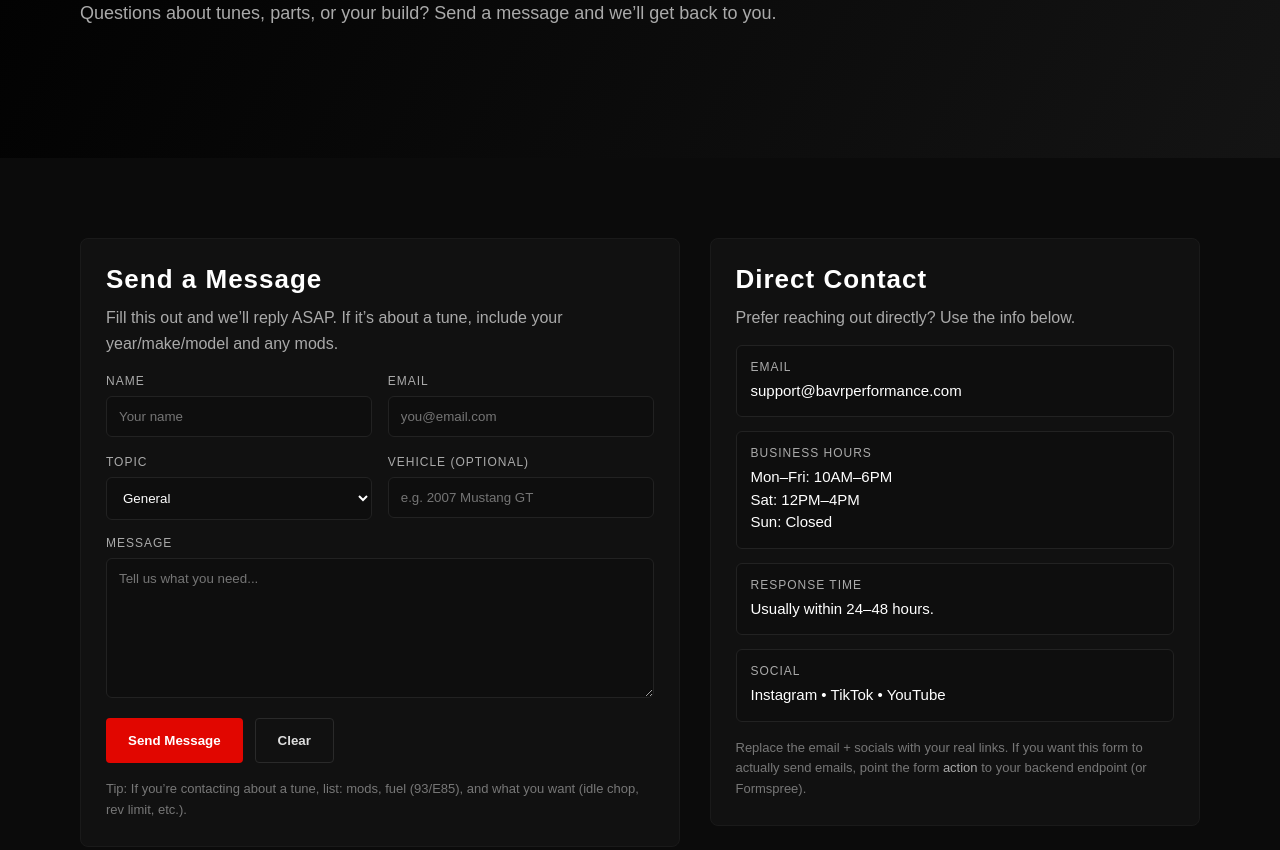
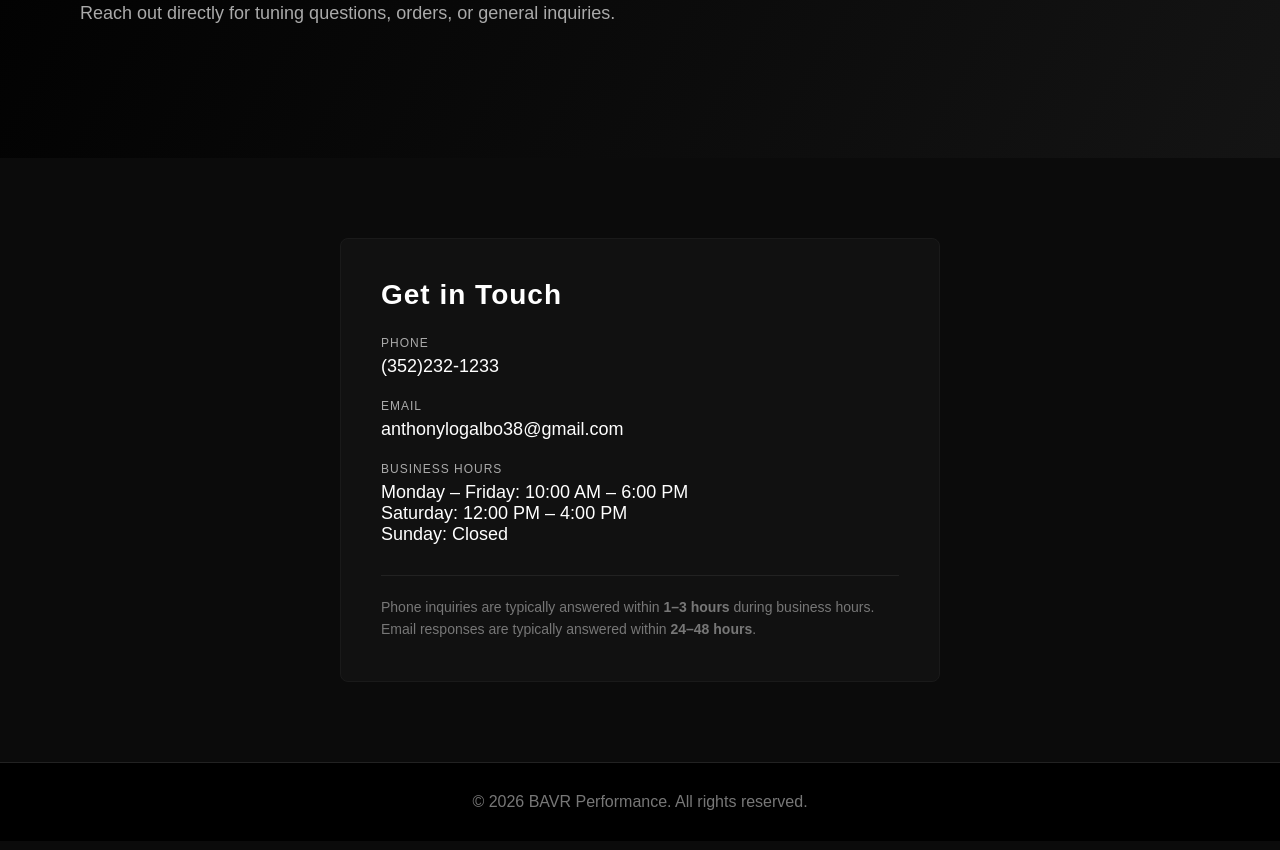
Before and after one commit to tiktoksklf/bavr, a website: page contact.html in a window 1280 px wide. Shown: the part 349-1199 px from the top of the page. Drawn offline with Linux system fonts and the light colour scheme.

Commit message:
Update contact.html

```diff
--- a/contact.html
+++ b/contact.html
@@ -1,9 +1,7 @@
-<!DOCTYPE html>
-<html lang="en">
-<head>
-  <meta charset="UTF-8" />
-  <title>BAVR Performance - Contact</title>
-  <meta name="viewport" content="width=device-width, initial-scale=1.0" />
+<html lang="en"><head>
+  <meta charset="UTF-8">
+  <title>BAVR Performance | Contact</title>
+  <meta name="viewport" content="width=device-width, initial-scale=1.0">
 
   <style>
     * { margin: 0; padding: 0; box-sizing: border-box; font-family: Arial, Helvetica, sans-serif; }
@@ -21,7 +19,6 @@
     nav a { margin-left: 30px; color: #aaa; text-decoration: none; font-size: 14px; }
     nav a:hover { color: #fff; }
 
-    /* Contact Hero */
     .hero {
       min-height: 55vh;
       background: linear-gradient(120deg, #000, #141414);
@@ -31,112 +28,34 @@
       padding: 80px;
     }
     .hero h2 { font-size: 56px; max-width: 800px; }
-    .hero p { margin: 20px 0 0; font-size: 18px; color: #aaa; max-width: 780px; }
+    .hero p { margin-top: 20px; font-size: 18px; color: #aaa; max-width: 700px; }
 
-    /* Contact Section */
     .contact {
       padding: 80px;
+      display: flex;
+      justify-content: center;
     }
 
-    .contact-grid {
-      display: grid;
-      grid-template-columns: 1.1fr 0.9fr;
-      gap: 30px;
-      align-items: start;
+    .contact-card {
+      background: #111;
+      padding: 40px;
+      border-radius: 8px;
+      border: 1px solid #1a1a1a;
+      max-width: 600px;
+      width: 100%;
     }
 
-    .card {
-      background: #111;
-      padding: 25px;
-      border-radius: 8px;
-      border: 1px solid #1a1a1a;
-    }
-
-    .card h3 {
-      font-size: 26px;
-      margin-bottom: 10px;
+    .contact-card h3 {
+      font-size: 28px;
+      margin-bottom: 25px;
       letter-spacing: 1px;
     }
 
-    .muted { color: #aaa; line-height: 1.6; }
-
-    .form-row {
-      display: grid;
-      grid-template-columns: 1fr 1fr;
-      gap: 16px;
-      margin-top: 18px;
+    .info {
+      margin-bottom: 22px;
     }
 
-    label {
-      display: block;
-      font-size: 12px;
-      letter-spacing: 1px;
-      color: #aaa;
-      margin-bottom: 8px;
-      text-transform: uppercase;
-    }
-
-    input, textarea, select {
-      width: 100%;
-      background: #0e0e0e;
-      border: 1px solid #222;
-      color: #fff;
-      padding: 12px 12px;
-      border-radius: 6px;
-      outline: none;
-    }
-
-    input:focus, textarea:focus, select:focus {
-      border-color: #e10600;
-      box-shadow: 0 0 0 2px rgba(225, 6, 0, 0.15);
-    }
-
-    textarea {
-      min-height: 140px;
-      resize: vertical;
-    }
-
-    .actions {
-      display: flex;
-      gap: 12px;
-      margin-top: 16px;
-      flex-wrap: wrap;
-    }
-
-    .btn {
-      width: fit-content;
-      padding: 14px 22px;
-      background: #e10600;
-      border: none;
-      color: white;
-      font-weight: bold;
-      cursor: pointer;
-      border-radius: 4px;
-    }
-    .btn:hover { filter: brightness(1.08); }
-
-    .btn.secondary {
-      background: transparent;
-      border: 1px solid #2a2a2a;
-      color: #ddd;
-    }
-    .btn.secondary:hover { border-color: #3a3a3a; }
-
-    /* Info list */
-    .info-list {
-      margin-top: 14px;
-      display: grid;
-      gap: 14px;
-    }
-
-    .info-item {
-      background: #0e0e0e;
-      border: 1px solid #222;
-      border-radius: 6px;
-      padding: 14px;
-    }
-
-    .info-item .k {
+    .label {
       color: #aaa;
       font-size: 12px;
       letter-spacing: 1px;
@@ -144,21 +63,26 @@
       margin-bottom: 6px;
     }
 
-    .info-item .v {
-      color: #fff;
-      font-size: 15px;
-      line-height: 1.5;
-      word-break: break-word;
+    .value {
+      font-size: 18px;
     }
 
-    .info-item a { color: #fff; text-decoration: none; }
-    .info-item a:hover { color: #e10600; }
+    .value a {
+      color: #fff;
+      text-decoration: none;
+    }
+
+    .value a:hover {
+      color: #e10600;
+    }
 
     .note {
-      margin-top: 16px;
+      margin-top: 30px;
       color: #777;
-      font-size: 13px;
+      font-size: 14px;
       line-height: 1.6;
+      border-top: 1px solid #222;
+      padding-top: 20px;
     }
 
     footer {
@@ -169,18 +93,17 @@
       border-top: 1px solid #222;
     }
 
-    @media (max-width: 900px) {
+    @media (max-width: 768px) {
       header { padding: 20px; }
       .hero { padding: 40px; text-align: center; }
       .hero h2 { font-size: 38px; }
       .contact { padding: 40px 20px; }
-      .contact-grid { grid-template-columns: 1fr; }
-      .form-row { grid-template-columns: 1fr; }
     }
   </style>
 </head>
 
 <body>
+
   <header>
     <h1>BAVR performance</h1>
     <nav>
@@ -192,97 +115,39 @@
 
   <section class="hero">
     <h2>CONTACT BAVR PERFORMANCE</h2>
-    <p>Questions about tunes, parts, or your build? Send a message and we’ll get back to you.</p>
+    <p>Reach out directly for tuning questions, orders, or general inquiries.</p>
   </section>
 
   <section class="contact">
-    <div class="contact-grid">
-      <!-- Contact Form -->
-      <div class="card">
-        <h3>Send a Message</h3>
-        <p class="muted">Fill this out and we’ll reply ASAP. If it’s about a tune, include your year/make/model and any mods.</p>
+    <div class="contact-card">
+      <h3>Get in Touch</h3>
 
-        <!-- Option A: Formspree style (change action to your endpoint) -->
-        <form id="contactForm" action="#" method="POST">
-          <div class="form-row">
-            <div>
-              <label for="name">Name</label>
-              <input id="name" name="name" type="text" placeholder="Your name" required />
-            </div>
-            <div>
-              <label for="email">Email</label>
-              <input id="email" name="email" type="email" placeholder="you@email.com" required />
-            </div>
-          </div>
-
-          <div class="form-row">
-            <div>
-              <label for="topic">Topic</label>
-              <select id="topic" name="topic">
-                <option value="general">General</option>
-                <option value="tuning">Tuning</option>
-                <option value="orders">Orders</option>
-                <option value="support">Support</option>
-                <option value="other">Other</option>
-              </select>
-            </div>
-            <div>
-              <label for="vehicle">Vehicle (optional)</label>
-              <input id="vehicle" name="vehicle" type="text" placeholder="e.g. 2007 Mustang GT" />
-            </div>
-          </div>
-
-          <div style="margin-top: 16px;">
-            <label for="message">Message</label>
-            <textarea id="message" name="message" placeholder="Tell us what you need..." required></textarea>
-          </div>
-
-          <div class="actions">
-            <button class="btn" type="submit">Send Message</button>
-            <button class="btn secondary" type="button" id="clearBtn">Clear</button>
-          </div>
-
-          <p class="note" id="formNote">
-            Tip: If you’re contacting about a tune, list: mods, fuel (93/E85), and what you want (idle chop, rev limit, etc.).
-          </p>
-        </form>
+      <div class="info">
+        <div class="label">Phone</div>
+        <div class="value">
+          <a href="tel:+13522321233">(352)232-1233</a>
+        </div>
       </div>
 
-      <!-- Contact Info -->
-      <div class="card">
-        <h3>Direct Contact</h3>
-        <p class="muted">Prefer reaching out directly? Use the info below.</p>
+      <div class="info">
+        <div class="label">Email</div>
+        <div class="value">
+          <a href="mailto:anthonylogalbo38@gmail.com">anthonylogalbo38@gmail.com</a>
+        </div>
+      </div>
 
-        <div class="info-list">
-          <div class="info-item">
-            <div class="k">Email</div>
-            <div class="v"><a href="mailto:support@bavrperformance.com">support@bavrperformance.com</a></div>
-          </div>
+      <div class="info">
+        <div class="label">Business Hours</div>
+        <div class="value">
+          Monday – Friday: 10:00 AM – 6:00 PM<br>
+          Saturday: 12:00 PM – 4:00 PM<br>
+          Sunday: Closed
+        </div>
+      </div>
 
-          <div class="info-item">
-            <div class="k">Business Hours</div>
-            <div class="v">Mon–Fri: 10AM–6PM<br/>Sat: 12PM–4PM<br/>Sun: Closed</div>
-          </div>
-
-          <div class="info-item">
-            <div class="k">Response Time</div>
-            <div class="v">Usually within 24–48 hours.</div>
-          </div>
-
-          <div class="info-item">
-            <div class="k">Social</div>
-            <div class="v">
-              <a href="#" target="_blank" rel="noopener noreferrer">Instagram</a> •
-              <a href="#" target="_blank" rel="noopener noreferrer">TikTok</a> •
-              <a href="#" target="_blank" rel="noopener noreferrer">YouTube</a>
-            </div>
-          </div>
-        </div>
-
-        <p class="note">
-          Replace the email + socials with your real links. If you want this form to actually send emails, point the form
-          <code style="color:#aaa;">action</code> to your backend endpoint (or Formspree).
-        </p>
+      <div class="note">
+        Phone inquiries are typically answered within <strong>1–3 hours</strong> during business hours.<br>
+        Email responses are typically answered within <strong>24–48 hours</strong>.
       </div>
     </div>
   </section>
@@ -291,22 +156,6 @@
     © 2026 BAVR Performance. All rights reserved.
   </footer>
 
-  <script>
-    // Clear button
-    document.getElementById("clearBtn").addEventListener("click", () => {
-      document.getElementById("contactForm").reset();
-    });
 
-    // Optional: Front-end only success message (does NOT send emails unless you wire the form action/server)
-    document.getElementById("contactForm").addEventListener("submit", (e) => {
-      // If you don't have a backend yet, prevent submit and show a message.
-      // Remove the next 2 lines once your form action is set up.
-      e.preventDefault();
 
-      const note = document.getElementById("formNote");
-      note.textContent = "Message queued (demo). Hook this form to /api/contact or a form service to send emails.";
-      note.style.color = "#aaa";
-    });
-  </script>
-</body>
-</html>
+</body></html>
```
